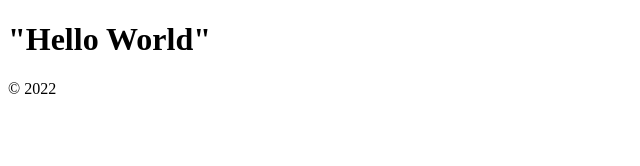
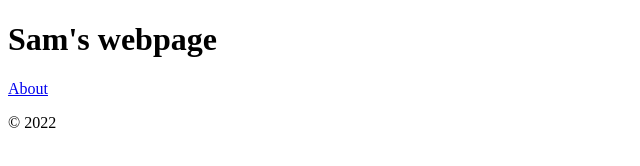
Before and after one commit to samsyharath/samsyharath.github.io, a plain HTML site: page index.html in a window 1280 px wide. Shown: the whole page, without its empty margins (0-640 px from the left). Drawn offline with Linux system fonts and the light colour scheme.

Commit message:
Added About link

```diff
--- a/index.html
+++ b/index.html
@@ -5,8 +5,10 @@
 </head>
 <body>
     <header>
-        <h1>"Hello World"</h1>
+        <h1>Sam's webpage</h1>
+        <p><a href="about.html">About</a></p>
     </header>
+
     <footer> &copy; 2022</footer>
 </body>
 </html>
```
Also changed, not shown: about.html (added, +13 -0 lines).
